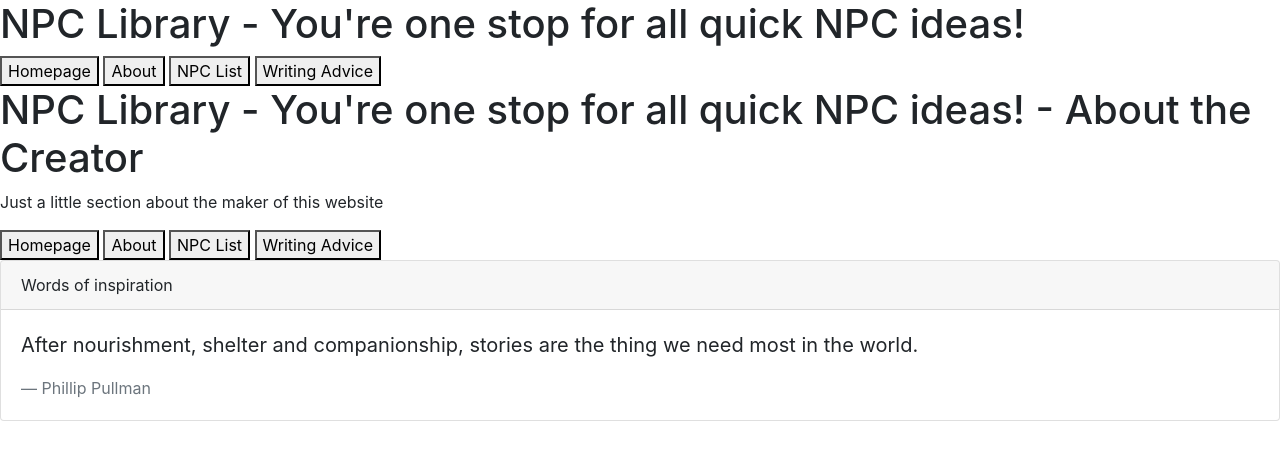
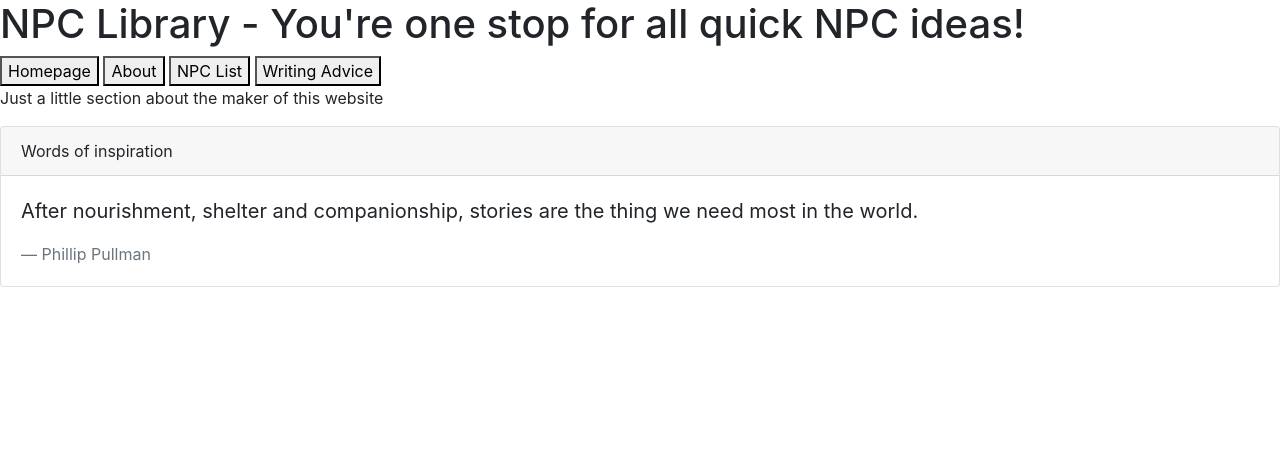
Before and after one commit to Ladyofgoats/Lydia---NPC-Library, a Django app: page /about/ in a window 1280 px wide. Shown: the top 460 px of the page. Run offline with Django 5.2, Linux system fonts and the light colour scheme; some libraries are stand-ins or nearby versions.

Commit message:
Linking up.

```diff
--- a/NPCList/templates/about.html
+++ b/NPCList/templates/about.html
@@ -9,15 +9,9 @@
 </head>
 {% block content %}
 <body>
-    <header>
-    <h1>NPC Library - You're one stop for all quick NPC ideas! - About the Creator</h1>
-    </header>
     <p>Just a little section about the maker of this website</p>
 
-    <button onclick="window.location.href='https://lydia-npc-library.onrender.com/'">Homepage</button>
-    <button onclick="window.location.href='https://lydia-npc-library.onrender.com/about/'">About</button>
-    <button onclick="window.location.href='https://lydia-npc-library.onrender.com/NPCList/'">NPC List</button>
-    <button onclick="window.location.href='https://lydia-npc-library.onrender.com/writingadvice/'">Writing Advice</button>
+
 </body>
 {%endblock%}
 </html>
--- a/NPCList/templates/index.html
+++ b/NPCList/templates/index.html
@@ -8,8 +8,9 @@
     <title>Document</title>
 </head>
 <body>
-
+    {% block content %}
     <h1>Index.html</h1>
     <p>Stuff and things</p>
+    {%endblock%}
 </body>
 </html>
```
